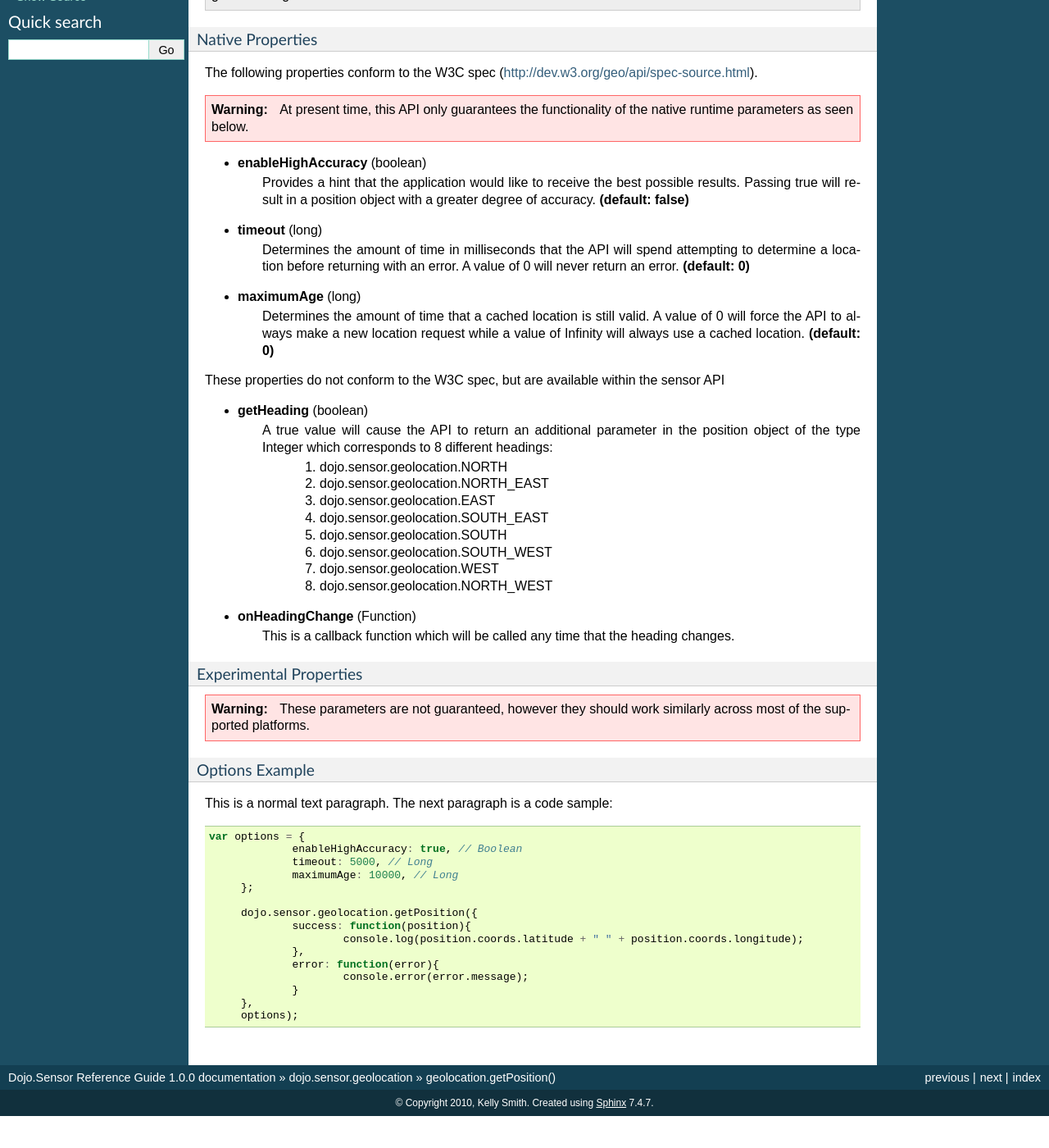
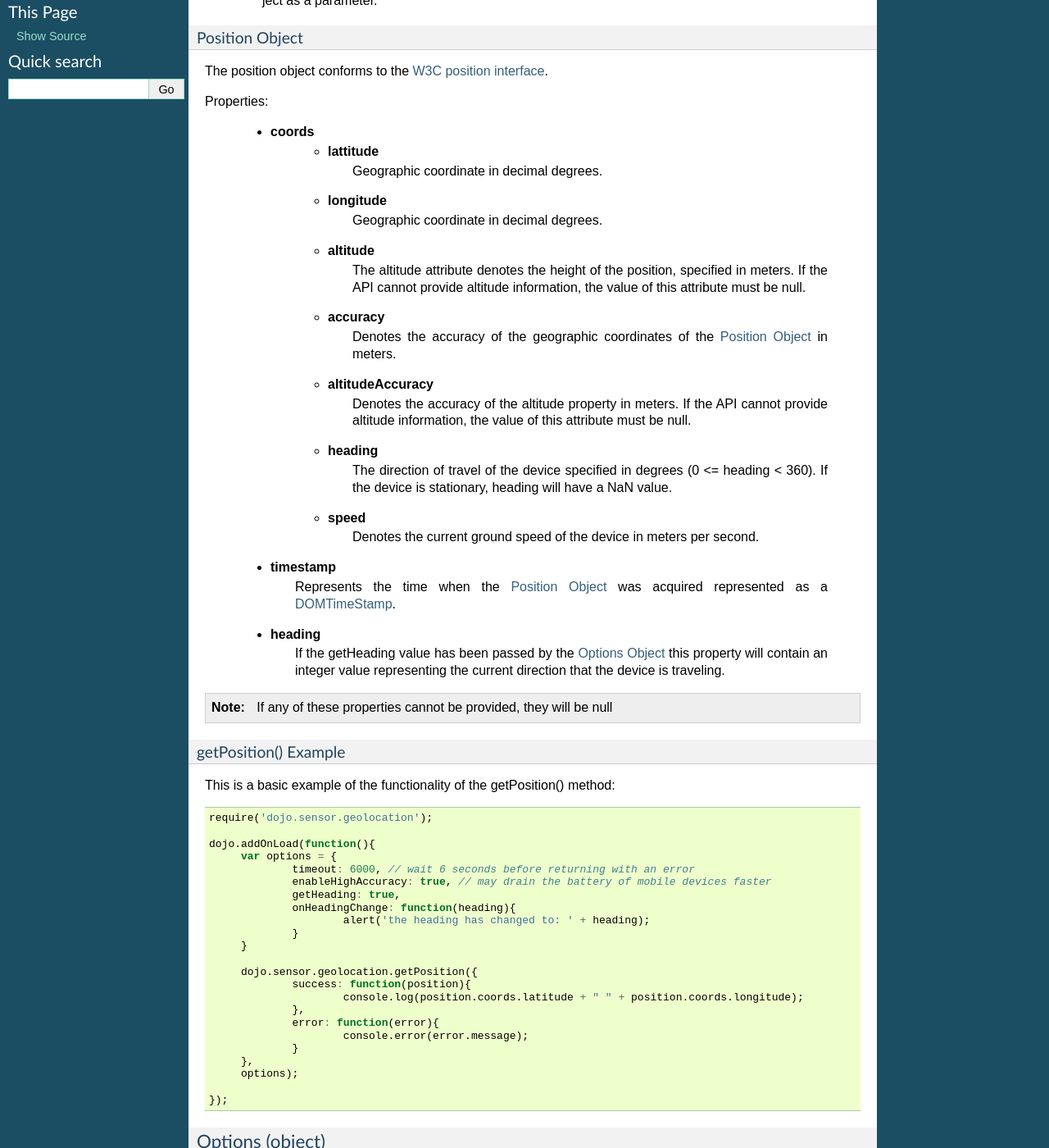
Before and after one commit to sovcn/GSoC, a Sphinx documentation site: the page built from ref/source/geolocation/getPosition.rst, in a window 1280 px wide and 1400 px high, scrolled down 396 px. Shown: the whole window at 82% size. Built offline with Sphinx 7.4.7, drawn with Linux system fonts in a browser that asks for light colours; before the commit the page ends 1757 px from its top, so only the background shows below that; some of the changed text lies outside the part shown.

Commit message:
working draft for getPosition documentation

```diff
--- a/ref/source/geolocation/getPosition.rst
+++ b/ref/source/geolocation/getPosition.rst
@@ -7,8 +9,84 @@ Parameters
 
 Callback (object)
 --------------------------
+The callback parameter provides an interface of several functions for the developer to interact with the geolocation module. The two properties supported by
+the geolocation callback object are as follows:
 
-in progress
+* **success** (Function)
+	This is called whenever the API has successfully retrieved and parsed a :ref:`position-object-label`. It receives the resulting :ref:`position-object-label` as a parameter.
+
+* **error** (Function)
+	This function is called whenever an error is encountered and receives a sensor.error(TODO - LINK) object as a parameter.
+
+.. _position-object-label:
+
+Position Object
+=============================
+
+The position object conforms to the `W3C position interface`_.
+
+.. _W3C position interface: http://dev.w3.org/geo/api/spec-source.html#position_interface
+
+Properties:
+
+	* **coords**
+		- **lattitude**
+			Geographic coordinate in decimal degrees.
+		- **longitude**
+			Geographic coordinate in decimal degrees.
+		- **altitude**
+			The altitude attribute denotes the height of the position, specified in meters. If the API cannot provide altitude information,
+			the value of this attribute must be null.
+		- **accuracy**
+			Denotes the accuracy of the geographic coordinates of the :ref:`position-object-label` in meters.
+		- **altitudeAccuracy**
+			Denotes the accuracy of the altitude property in meters.  If the API cannot provide altitude information,
+			the value of this attribute must be null.
+		- **heading**
+			The direction of travel of the device specified in degrees (0 <= heading < 360).  If the device is stationary, heading will have a
+			NaN value.
+		- **speed**
+			Denotes the current ground speed of the device in meters per second.
+	* **timestamp**
+		Represents the time when the :ref:`position-object-label` was acquired represented as a `DOMTimeStamp`_.
+	* **heading**
+		If the getHeading value has been passed by the :ref:`Options Object <heading-label>` this property will contain an integer value representing
+		the current direction that the device is traveling.
+
+.. _DomTimeStamp: http://www.w3.org/TR/DOM-Level-3-Core/core.html#Core-DOMTimeStamp
+
+.. note::
+	If any of these properties cannot be provided, they will be null
+
+getPosition() Example
+=============================
+
+This is a basic example of the functionality of the getPosition() method::
+
+   require('dojo.sensor.geolocation');
+
+   dojo.addOnLoad(function(){
+   	var options = {
+   		timeout: 6000, // wait 6 seconds before returning with an error
+   		enableHighAccuracy: true, // may drain the battery of mobile devices faster
+   		getHeading: true,
+   		onHeadingChange: function(heading){
+   			alert('the heading has changed to: ' + heading);
+   		}
+   	}
+
+   	dojo.sensor.geolocation.getPosition({
+   		success: function(position){
+   			console.log(position.coords.latitude + " " + position.coords.longitude);
+   		},
+   		error: function(error){
+   			console.error(error.message);
+   		}
+   	},
+   	options);
+
+   });
+
 
 Options (object)
 -----------------------------
@@ -42,6 +120,8 @@ The following properties conform to the W3C spec (http://dev.w3.org/geo/api/spec
 
 These properties do not conform to the W3C spec, but are available within the sensor API
 
+.. _heading-label:
+
 * **getHeading** (boolean)
 	A true value will cause the API to return an additional parameter in the position object of the type Integer which corresponds to 8 different headings:
 		#. dojo.sensor.geolocation.NORTH
@@ -62,15 +142,13 @@ Experimental Properties
 .. warning::
 	These parameters are not guaranteed, however they should work similarly across most of the supported platforms.
 
+* **frequency** (long)
+	Indicates the time in milliseconds that watchPosition() should wait between position requests. *geolocation.watchPosition() only* **(default: 1000)**
 
 Options Example
 ============================
 
-.. highlight:: javascript
-
-.. highlight:: javascript
-
-This is a normal text paragraph. The next paragraph is a code sample::
+Example::
 
    var options = {
 		enableHighAccuracy: true, // Boolean
```
Also changed, not shown: other parts of ref/source/geolocation/getPosition.rst (+2 -0 lines).
